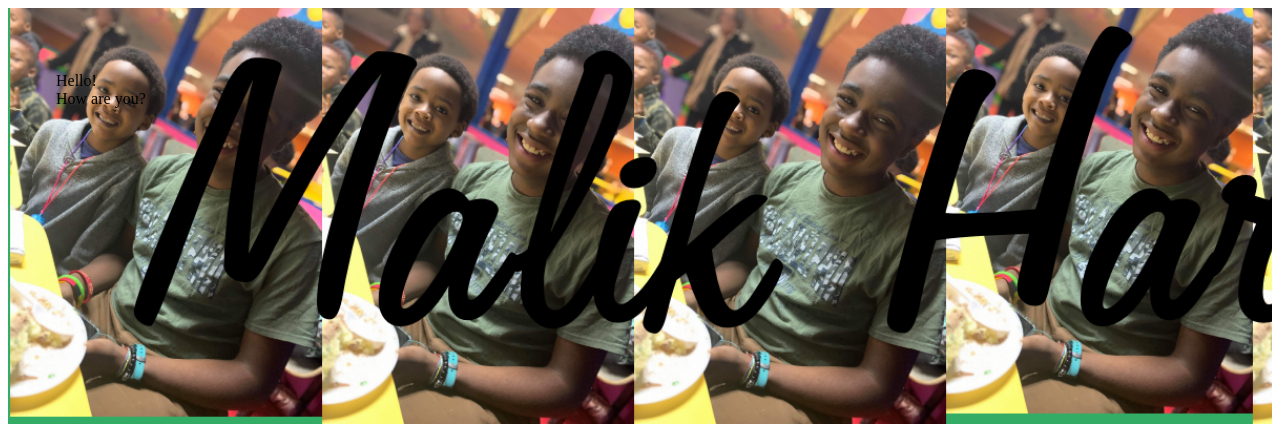
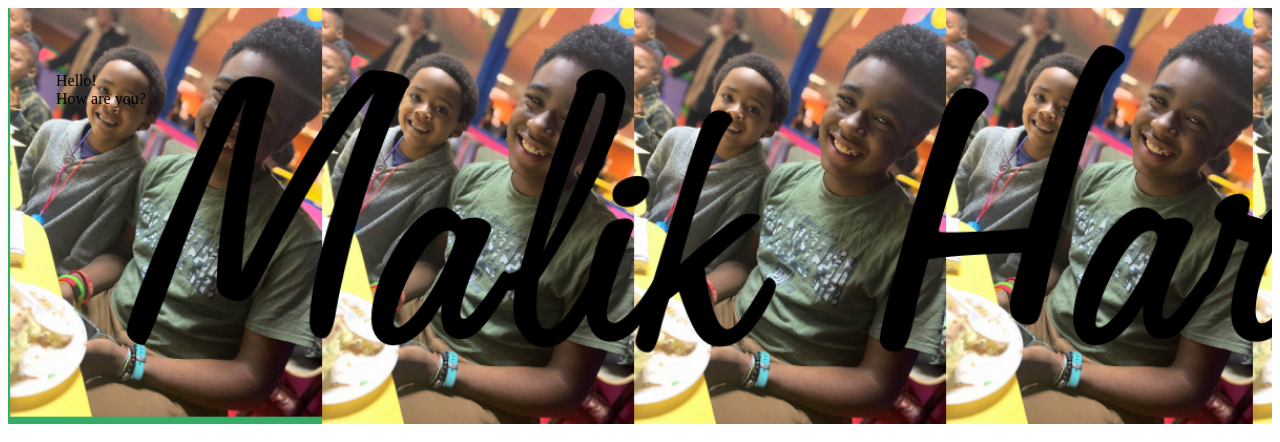
Before and after one commit to Jharris034/malikharris, a plain HTML site: page index.html in a window 1280 px wide. Shown: the top 442 px of the page. Drawn offline with Linux system fonts and the light colour scheme.

Commit message:
Update base.css

```diff
--- a/styles/base.css
+++ b/styles/base.css
@@ -1,7 +1,7 @@
 /* Base styles */
 
 .banner {
-  background: url('../images/Malikbanner.png');
+  background: url('../images/banner.png');
   background-size: cover;
   min-height: 40vh;
   padding: 3rem;
```
